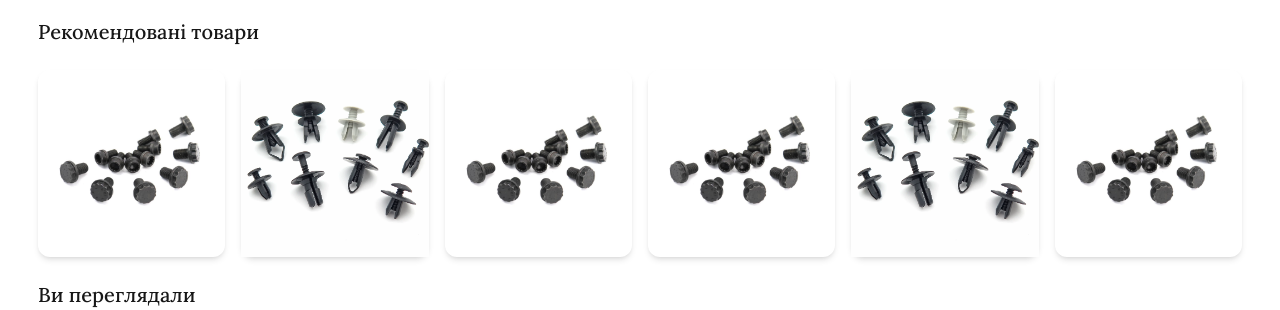
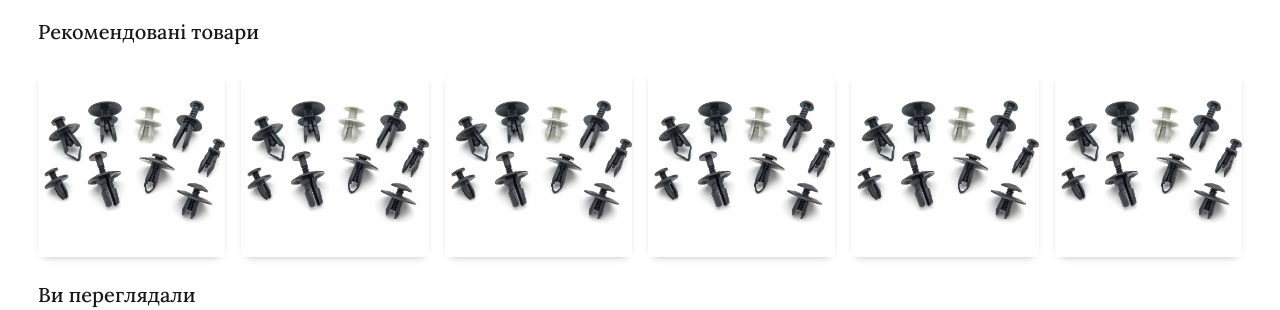
Before and after one commit to IgorBoichuk/Klipster, a Next.js app: page /categories in a window 1280 px wide. Shown: the part 160-470 px from the top of the page. Built offline with nearby package versions, Linux system fonts and the light colour scheme; no server answers; the database is empty.

Commit message:
some changes

```diff
--- a/src/app/page.tsx
+++ b/src/app/page.tsx
@@ -3,17 +3,17 @@
 import { RecommendedProducts } from '@/shared/RecommendedProducts';
 import { AboutUs } from '@/shared/AboutUs';
 import { Sections } from '@/shared/Sections';
-import Avatar from '../../public/images/avatar/avatar2.png';
+// import Avatar from '../../public/images/avatar/avatar2.png';
 // import { Suspense } from 'react';
 // import { Logo } from '@/shared/Logo';
 
 export default function Home() {
 	return (
 		<div>
-			{/* <Suspense fallback={<Logo />}> */}
+			{/* <Suspense fallback={<Avatar />}> */}
 			<Sections />
 			{/* </Suspense> */}
-			<RecommendedProducts image={Avatar} title={'Рекомендовані товари'} />
+			<RecommendedProducts title={'Рекомендовані товари'} />
 			<AboutUs />
 		</div>
 	);
--- a/src/shared/Articles.tsx
+++ b/src/shared/Articles.tsx
@@ -55,14 +55,14 @@ export const Articles: React.FC<ArticlesProps> = ({ catData }) => {
 				))}
 			</ul>
 			{isOpenProduct && choosenProdukt && (
-				<Popup
-					customOverlay='absolute top-0 left-0 bg-slate-500 bg-opacity-15 backdrop-blur-md'
-					currentPathLink={currentPathLink}
-				>
-					<Suspense fallback={<Loader />}>
+				<Suspense fallback={<Loader />}>
+					<Popup
+						customOverlay='absolute top-0 left-0 bg-slate-500 bg-opacity-15 backdrop-blur-md'
+						currentPathLink={currentPathLink}
+					>
 						<SingleProductCrad selectedProduct={choosenProdukt} img={pathToPhoto} onClose={closeProductPopup} />
-					</Suspense>
-				</Popup>
+					</Popup>
+				</Suspense>
 			)}
 		</div>
 	);
--- a/src/shared/RecommendedProducts.tsx
+++ b/src/shared/RecommendedProducts.tsx
@@ -6,31 +6,31 @@ import Clipsest from '../../public/images/clipsest.png';
 interface RecommendedProductsProps {
 	title: string;
 	custom?: string;
-	image: string | StaticImageData;
+	// image: string | StaticImageData;
 }
 
-export const RecommendedProducts = ({ image, title }: RecommendedProductsProps) => {
+export const RecommendedProducts = ({ title }: RecommendedProductsProps) => {
 	return (
 		<div>
 			<SectionTitle title={title} />
 			<ul className='grid grid-cols-3 md:grid-cols-5 lg:grid-cols-6 gap-4'>
 				<li className='rounded-xl shadow-md flex items-center justify-center h-full'>
-					<Image src={image} alt='Category' width={500} className='' />
+					<Image src={Clipsest} alt='Category' width={500} className='' />
 				</li>
 				<li className='rounded-xl shadow-md flex items-center justify-center h-full'>
 					<Image src={Clipsest} alt='Category' width={500} className='' />
 				</li>
 				<li className='rounded-xl shadow-md flex items-center justify-center h-full'>
-					<Image src={image} alt='Category' width={500} className='' />
-				</li>
-				<li className='rounded-xl shadow-md flex items-center justify-center h-full'>
-					<Image src={image} alt='Category' width={500} className='' />
+					<Image src={Clipsest} alt='Category' width={500} className='' />
 				</li>
 				<li className='rounded-xl shadow-md flex items-center justify-center h-full'>
 					<Image src={Clipsest} alt='Category' width={500} className='' />
 				</li>
 				<li className='rounded-xl shadow-md flex items-center justify-center h-full'>
-					<Image src={image} alt='Category' width={500} className='' />
+					<Image src={Clipsest} alt='Category' width={500} className='' />
+				</li>
+				<li className='rounded-xl shadow-md flex items-center justify-center h-full'>
+					<Image src={Clipsest} alt='Category' width={500} className='' />
 				</li>
 			</ul>
 		</div>
```
